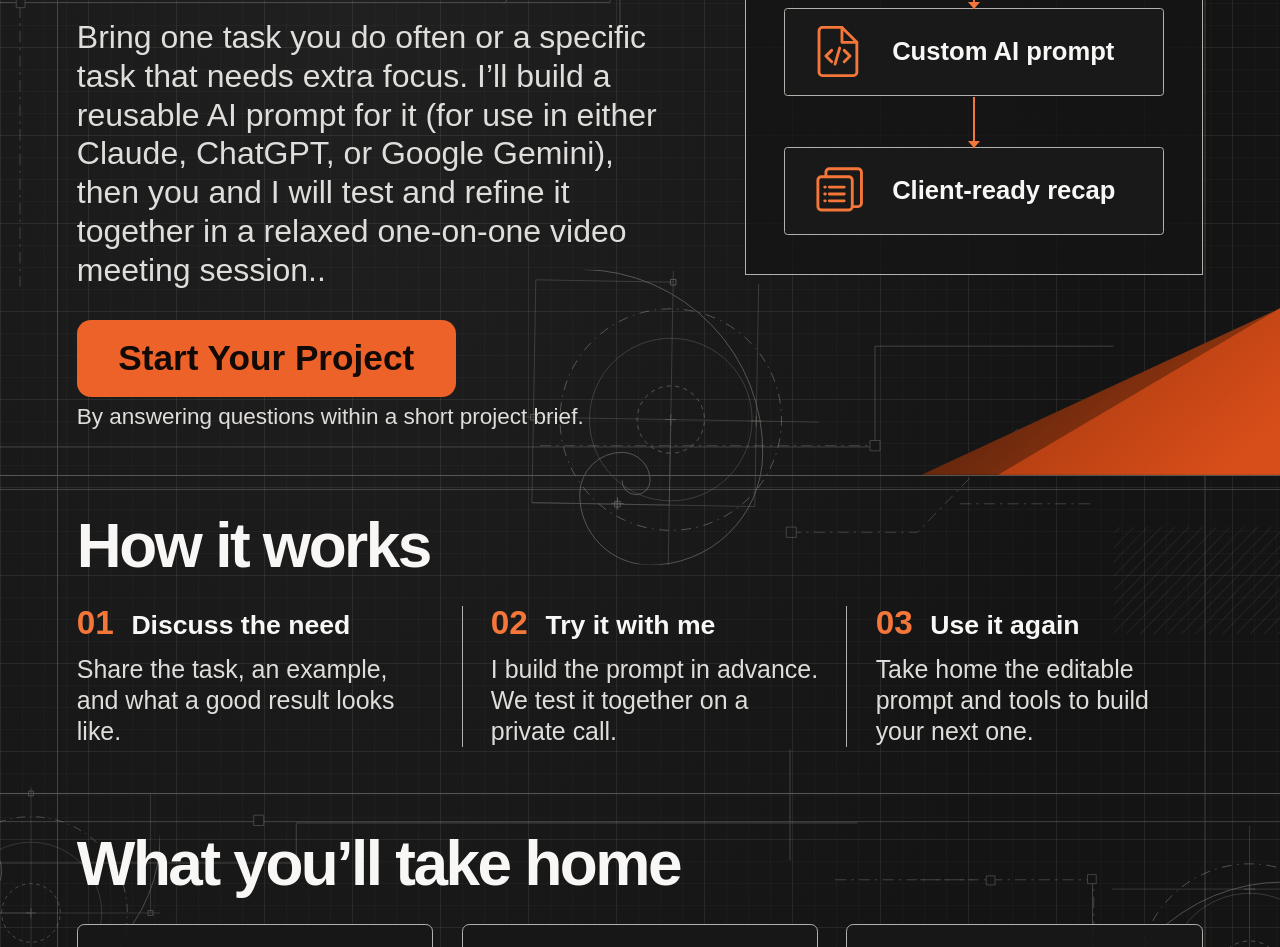
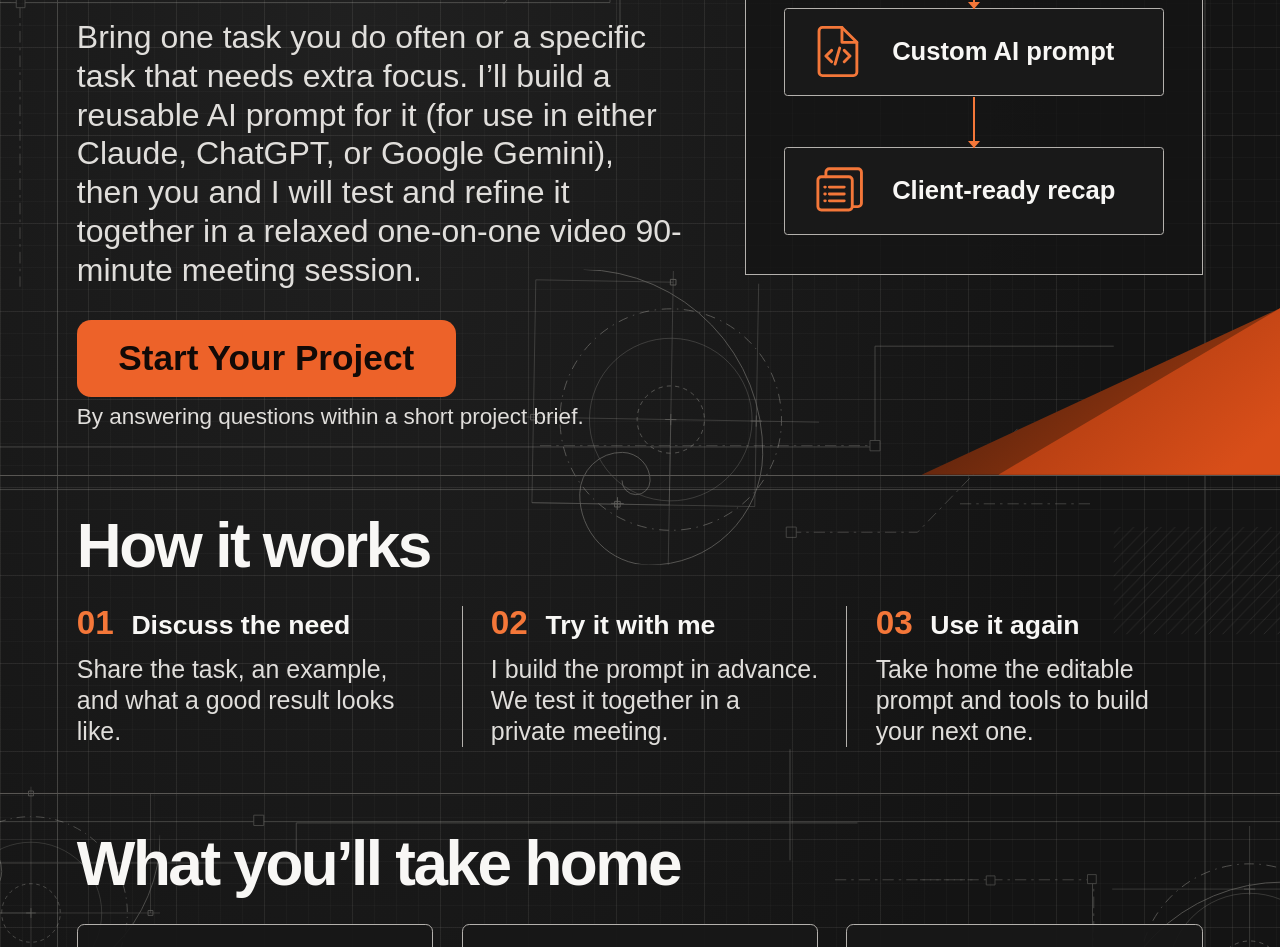
Before and after one commit to cmmdmade/sai, a plain HTML site: page custom-task-prompt.html in a window 1280 px wide. Shown: the part 453-1400 px from the top of the page. Drawn offline with Linux system fonts and the light colour scheme.

```diff
--- a/custom-task-prompt.html
+++ b/custom-task-prompt.html
@@ -23,7 +23,7 @@
   <noscript><link rel="stylesheet" href="https://fonts.googleapis.com/css?family=Inter:100,200,300,400,500,600,700,800,900,100i,200i,300i,400i,500i,600i,700i,800i,900i&display=swap"></noscript>
   <link rel="preload" href="https://fonts.googleapis.com/css?family=Roboto+Mono:100,200,300,400,500,600,700,100i,200i,300i,400i,500i,600i,700i&display=swap" as="style" onload="this.onload=null;this.rel='stylesheet'">
   <noscript><link rel="stylesheet" href="https://fonts.googleapis.com/css?family=Roboto+Mono:100,200,300,400,500,600,700,100i,200i,300i,400i,500i,600i,700i&display=swap"></noscript>
-  <link rel="preload" as="style" href="assets/mobirise/css/mbr-additional.css?v=k7y9oI"><link rel="stylesheet" href="assets/mobirise/css/mbr-additional.css?v=k7y9oI" type="text/css">
+  <link rel="preload" as="style" href="assets/mobirise/css/mbr-additional.css?v=dNUCCW"><link rel="stylesheet" href="assets/mobirise/css/mbr-additional.css?v=dNUCCW" type="text/css">
 
 
 
@@ -394,7 +394,7 @@
         <div>
           <p class="fmwd-kicker">Custom AI Prompt Service</p>
             <h1 class="fmwd-title" id="n3-fmwd-title">From My <span>Wildest Dreams</span></h1>
-          <p class="fmwd-lede">Bring one task you do often or a specific task that needs extra focus. I’ll build a reusable AI prompt for it (for use in either Claude, ChatGPT, or Google Gemini), then you and I will test and refine it together in a relaxed one-on-one video meeting session..</p>
+          <p class="fmwd-lede">Bring one task you do often or a specific task that needs extra focus. I’ll build a reusable AI prompt for it (for use in either Claude, ChatGPT, or Google Gemini), then you and I will test and refine it together in a relaxed one-on-one video 90-minute meeting session.</p>
             <p><a class="fmwd-cta" href="#n3-fmwd-intake">Start Your Project</a></p>
           <p class="fmwd-cta-note">By answering questions within a short project brief.</p>
         </div>
@@ -419,7 +419,7 @@
           </li>
           <li>
             <h3 class="fmwd-item-title fmwd-step-title"><span class="fmwd-step-number" aria-hidden="true">02</span>Try it with me</h3>
-            <p class="fmwd-item-text">I build the prompt in advance. We test it together on a private call.</p>
+            <p class="fmwd-item-text">I build the prompt in advance. We test it together in a private meeting.</p>
           </li>
           <li>
             <h3 class="fmwd-item-title fmwd-step-title"><span class="fmwd-step-number" aria-hidden="true">03</span>Use it again</h3>
```
Also changed, not shown: accessibility.html (+1 -1 lines), index.html (+1 -1 lines), page4.html (+1 -1 lines), page5.html (+1 -1 lines), privacy.html (+1 -1 lines), terms.html (+1 -1 lines), assets/images/background1.webp, 1 other file.
